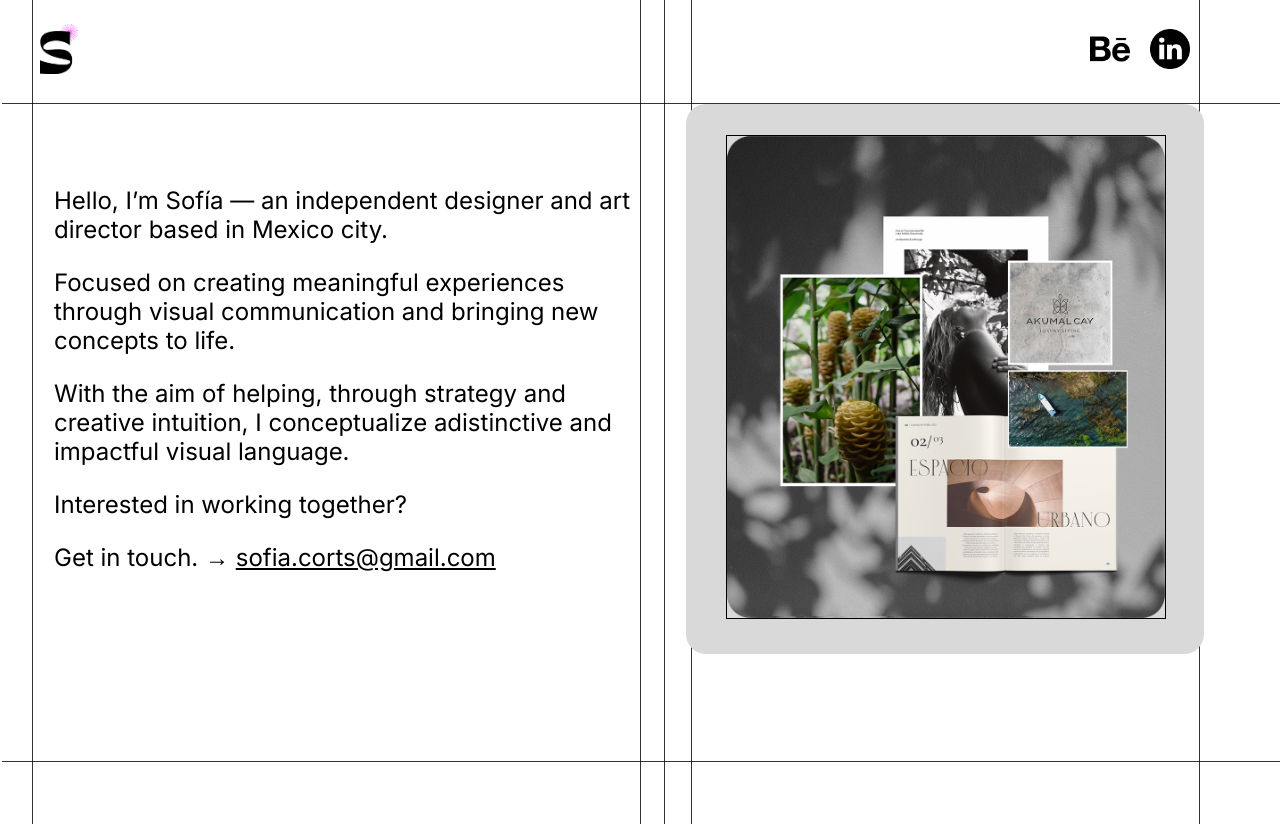
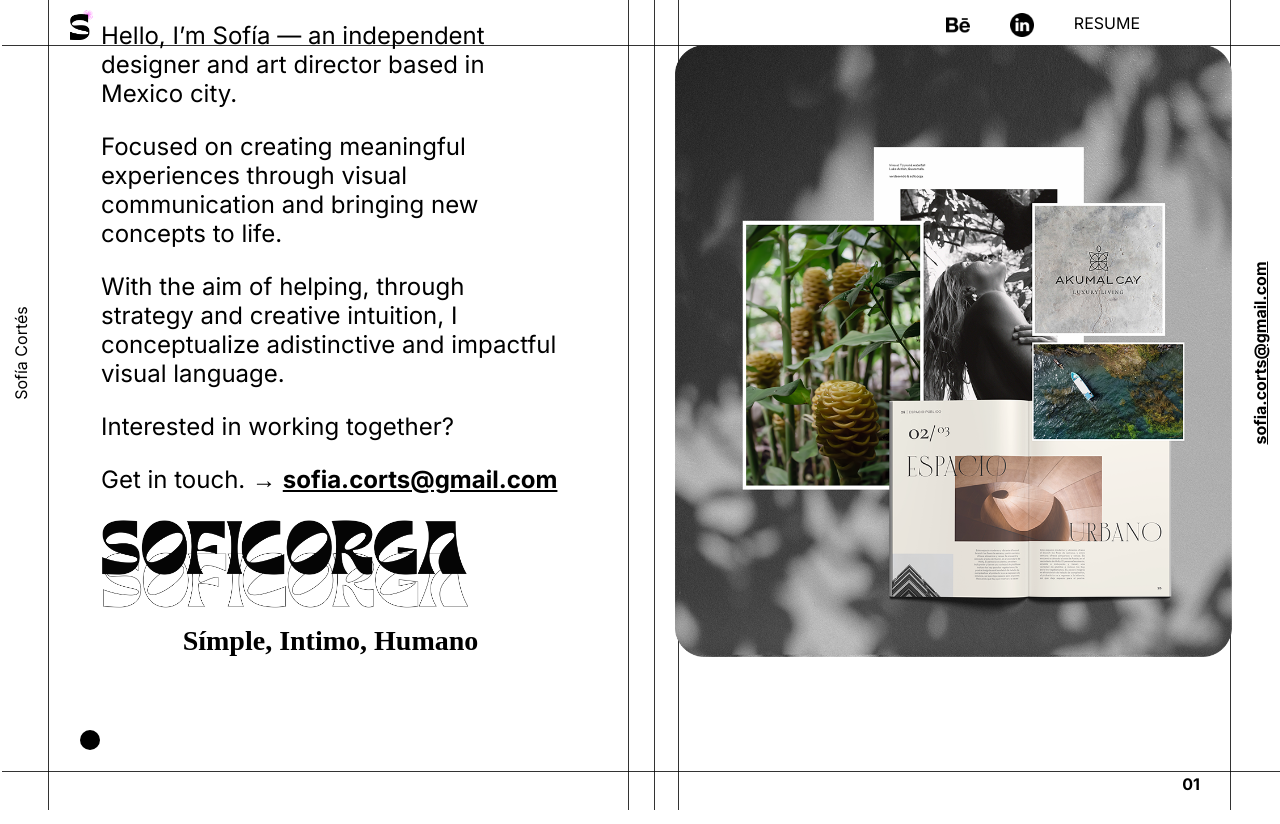
Before and after one commit to JesusWisord/sof-cv, a Next.js app: page / in a window 1280 px wide. Built offline with nearby package versions, Linux system fonts and the light colour scheme.

Commit message:
fix: added styles

```diff
--- a/src/pages/index.tsx
+++ b/src/pages/index.tsx
@@ -15,7 +15,7 @@ export default function Home() {
         <link rel="icon" href="/iconoweb.png" />
         <link rel="preconnect" href="https://fonts.googleapis.com" />
         <link rel="preconnect" href="https://fonts.gstatic.com" crossorigin />
-        <link href="https://fonts.googleapis.com/css2?family=Inter&display=swap" rel="stylesheet" />
+        <link href="https://fonts.googleapis.com/css2?family=Inter:wght@400;700&display=swap" rel="stylesheet" />
       </Head>
       <header className={styles.header}>
         <figure>
@@ -32,9 +32,15 @@ export default function Home() {
               <img src="icons/linkedin.png"/>
             </a>
           </li>
+          <li>
+            <a>
+              RESUME
+            </a>
+          </li>
         </ul>
       </header>
       <main className={styles.main}>
+        <p className={styles.name}>Sofía Cortés</p>
         <div className={styles.description}>
           <p>
             Hello, I’m Sofía — an independent designer and art director based in Mexico city.
@@ -53,12 +59,21 @@ export default function Home() {
           <p>
             Get in touch. → <a href='mailto:sofia.corts@gmail.com' className={styles.email}>sofia.corts@gmail.com</a>
           </p>
+          <figure class={styles.sof_logo}>
+            <img src="/sofialogoprov.png" />
+          </figure>
+          <p class={styles.bottom_text}>
+            Símple, Intimo, Humano
+          </p>
         </div>
         <div className={styles.image}>
           <figure>
             <img src="/fotoweb0.png" />
           </figure>
         </div>
+        <span className={styles.dot}></span>
+        <span className={styles.page_number}>01</span>
+        <a href="mailto:sofia.corts@gmail.com" className={styles.email}>sofia.corts@gmail.com</a>
       </main>
     </>
   )
--- a/src/styles/Home.module.css
+++ b/src/styles/Home.module.css
@@ -1,15 +1,16 @@
 .main{
   display: grid;
   box-sizing: content-box;
-  grid-template-columns: 1fr 1fr;
-  margin: 30px;
+  grid-template-columns: 1px 1fr 1fr 1px;
+  margin: 5px 20px;
   align-items: center;
   justify-items: center;
 }
 
 .description{
   font-size: 24px;
-  padding-left: 24px;
+  padding: 0 80px;
+  margin-top: -52px;
 }
 
 .email{
@@ -17,9 +18,8 @@
 }
 
 .header{
-  height: 50px;
-  box-sizing: content-box;
-  margin-top: 24px;
+  height: 30px;
+  margin-top: 10px;
   display: flex;
   justify-content: space-between;
   align-items: center;
@@ -29,25 +29,82 @@
   height: 80%;
   list-style: none;
   display: flex;
-  margin-right: 70px;
+  margin-right: 100px;
 }
 .header ul li{
-  margin-right: 20px
+  margin-right: 40px
 }
 .header figure, .header img, .header ul li{
   height: 100%;
 }
+.header figure{
+  margin-left: 70px
+}
 
 .image{
-  background-color: #D9D9D9;
   border-radius: 20px;
-  padding: 15px 0px;
-  width: 85%;
+  width: 95%;
+}
+
+.image figure{
+  margin: 0 16px;
+  position: relative;
+  left: 4px;
 }
 
 .image figure img{
   width: 100%;
   padding: 0;
   margin: 0;
-  border: solid 1px black;
 }
+
+.name{
+  transform: rotate(270deg);
+  width: 200px;
+  text-align: center;
+}
+
+.email{
+  transform: rotate(270deg);
+  width: 200px;
+  font-weight: bold;
+  text-decoration: underline;
+  text-align: center;
+}
+.sof_logo{
+  width: 100%;
+  margin: 0;
+  display: flex;
+  justify-content: flex-start;
+}
+
+.sof_logo img{
+  width: 80%;
+}
+
+.bottom_text{
+  font-family: 'Degular Display';
+  font-style: normal;
+  font-weight: 700;
+  font-size: 28px;
+  text-align: center;
+  margin: 0;
+}
+
+.dot{
+  position: absolute;
+  bottom: 0;
+  width: 20px;
+  height: 20px;
+  border-radius: 50%;
+  bottom: 50px;
+  left: 80px;
+  background-color: black;
+}
+
+.page_number{
+  position: absolute;
+  bottom: 6px;
+  right: 80px;
+  font-weight: bold;
+}
--- a/src/styles/globals.css
+++ b/src/styles/globals.css
@@ -45,13 +45,13 @@ body{
   padding: 0;
   height: 100vh;
   background:
-   linear-gradient(rgba(0, 0, 0, 0.8),rgba(0, 0, 0, 0.8)) calc((0% + 32px) ) 0px / 1px 100%,
-   linear-gradient(rgba(0, 0, 0, 0.8),rgba(0, 0, 0, 0.8)) calc((50%) ) 0px / 1px 100%,
-   linear-gradient(rgba(0, 0, 0, 0.8),rgba(0, 0, 0, 0.8)) calc((50% + 24px) ) 0px / 1px 100%,
-   linear-gradient(rgba(0, 0, 0, 0.8),rgba(0, 0, 0, 0.8)) calc((50% + 51px) ) 0px / 1px 100%,
-   linear-gradient(rgba(0, 0, 0, 0.8),rgba(0, 0, 0, 0.8)) calc((100% - 80px) ) 0px / 1px 100%,
-   linear-gradient(rgba(0, 0, 0, 0.8),rgba(0, 0, 0, 0.8)) 2px calc((0% + 103px) ) / 100% 1px,
-   linear-gradient(rgba(0, 0, 0, 0.8),rgba(0, 0, 0, 0.8)) 2px calc((100% - 62px) ) / 100% 1px;
+   linear-gradient(rgba(0, 0, 0, 0.8),rgba(0, 0, 0, 0.8)) calc((0% + 48px) ) 0px / 1px 100%,
+   linear-gradient(rgba(0, 0, 0, 0.8),rgba(0, 0, 0, 0.8)) calc((50% - 12px) ) 0px / 1px 100%,
+   linear-gradient(rgba(0, 0, 0, 0.8),rgba(0, 0, 0, 0.8)) calc((50% + 14px) ) 0px / 1px 100%,
+   linear-gradient(rgba(0, 0, 0, 0.8),rgba(0, 0, 0, 0.8)) calc((50% + 38px) ) 0px / 1px 100%,
+   linear-gradient(rgba(0, 0, 0, 0.8),rgba(0, 0, 0, 0.8)) calc((100% - 49px) ) 0px / 1px 100%,
+   linear-gradient(rgba(0, 0, 0, 0.8),rgba(0, 0, 0, 0.8)) 2px calc((0% + 45px) ) / 100% 1px,
+   linear-gradient(rgba(0, 0, 0, 0.8),rgba(0, 0, 0, 0.8)) 2px calc((100% - 38px) ) / 100% 1px;
    background-repeat: no-repeat;
   background-color: white;
 }
```
Also changed, not shown: public/sofialogoprov.png (added).
